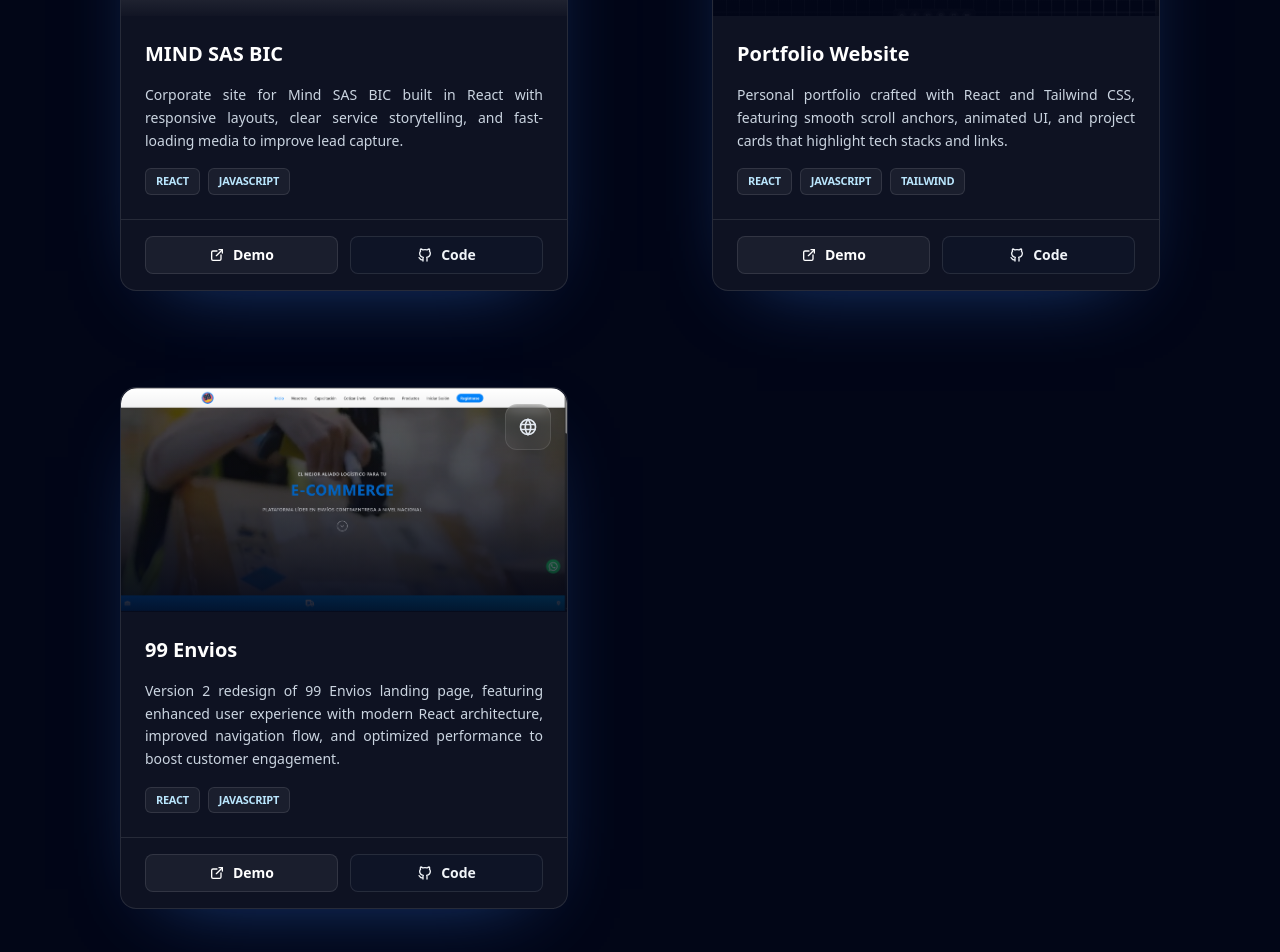
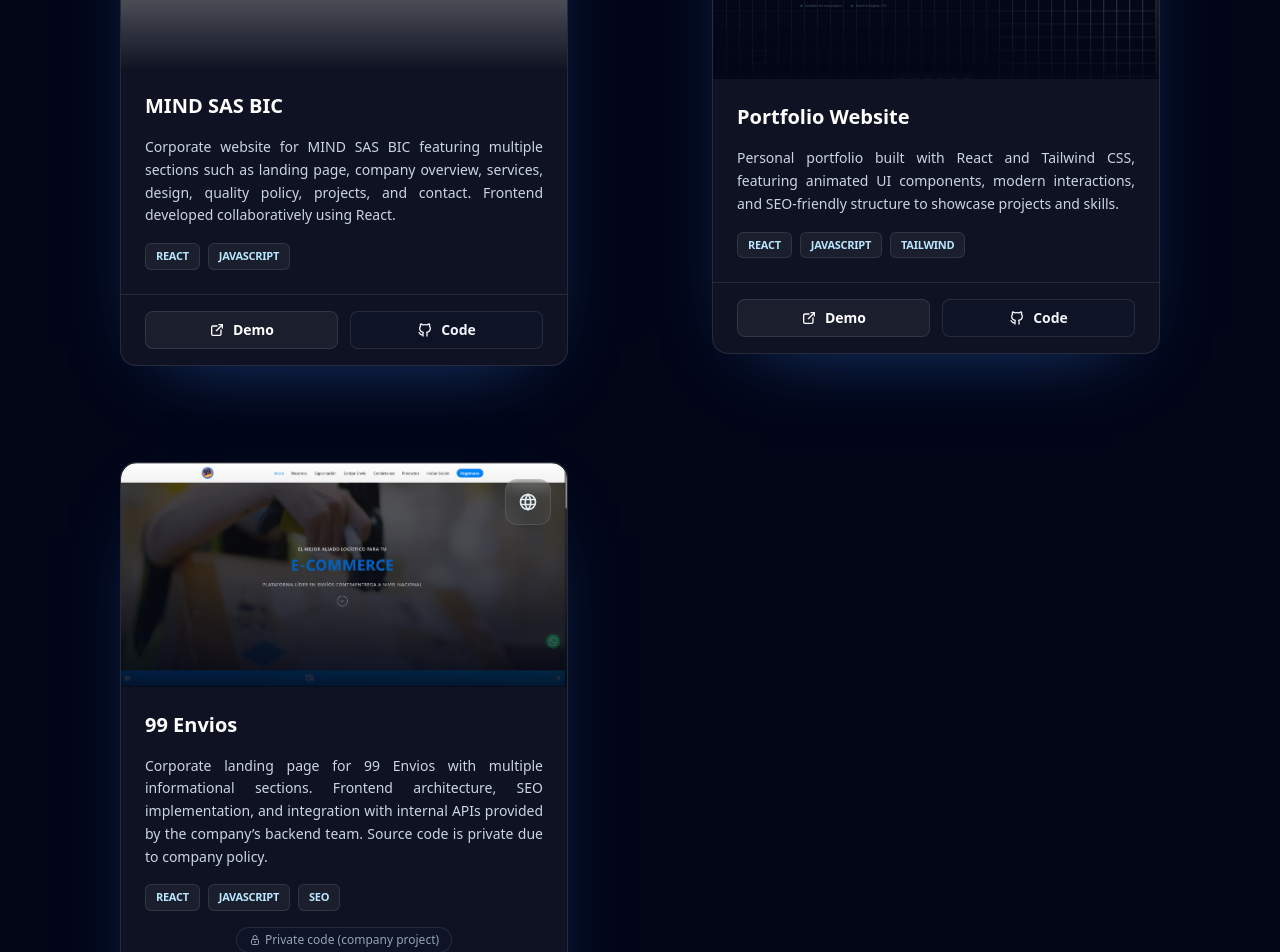
Before and after one commit to estebandvargasm/portfolio, a React (Vite) app: page / in a window 1280 px wide. Shown: the part 1980-2932 px from the top of the page. Built offline with nearby package versions, Linux system fonts and the light colour scheme; grey boxes are pictures that could not be loaded.

Commit message:
feat: enhance SEO and structured data with meta tags and schema for projects

```diff
--- a/index.html
+++ b/index.html
@@ -4,7 +4,102 @@
     <meta charset="UTF-8" />
     <link rel="icon" type="image/x-icon" href="/favicon.ico" />
     <meta name="viewport" content="width=device-width, initial-scale=1.0" />
-    <title>Esteban Vargas</title>
+
+    <!-- Primary Meta Tags -->
+    <title>Esteban Vargas - Frontend Developer | Portfolio</title>
+    <meta name="title" content="Esteban Vargas - Frontend Developer | Portfolio" />
+    <meta name="description" content="Portfolio of Esteban Vargas, Frontend Developer specializing in React, JavaScript, and modern web technologies. Explore my projects and skills." />
+    <meta name="keywords" content="Esteban Vargas, web developer, frontend, React, JavaScript, portfolio, programmer, web design, UI development" />
+    <meta name="author" content="Esteban Vargas" />
+    <meta name="robots" content="index, follow" />
+    <link rel="canonical" href="https://estebandvargasm.github.io" />
+
+    <!-- Open Graph / Facebook -->
+    <meta property="og:type" content="website" />
+    <meta property="og:url" content="https://estebandvargasm.github.io" />
+    <meta property="og:title" content="Esteban Vargas - Frontend Developer | Portfolio" />
+    <meta property="og:description" content="Portfolio of Esteban Vargas, Frontend Developer specializing in React, JavaScript, and modern web technologies. Explore my projects and skills." />
+    <meta property="og:image" content="https://estebandvargasm.github.io/og-image.jpg" />
+    <meta property="og:locale" content="en_US" />
+    <meta property="og:site_name" content="Esteban Vargas Portfolio" />
+
+    <!-- Twitter -->
+    <meta name="twitter:card" content="summary_large_image" />
+    <meta name="twitter:url" content="https://estebandvargasm.github.io" />
+    <meta name="twitter:title" content="Esteban Vargas - Frontend Developer | Portfolio" />
+    <meta name="twitter:description" content="Portfolio of Esteban Vargas, Frontend Developer specializing in React, JavaScript, and modern web technologies. Explore my projects and skills." />
+    <meta name="twitter:image" content="https://estebandvargasm.github.io/og-image.jpg" />
+
+    <!-- Favicon variations -->
+    <link rel="apple-touch-icon" sizes="180x180" href="/apple-touch-icon.png" />
+    <link rel="icon" type="image/png" sizes="32x32" href="/favicon-32x32.png" />
+    <link rel="icon" type="image/png" sizes="16x16" href="/favicon-16x16.png" />
+
+    <!-- Theme Color -->
+    <meta name="theme-color" content="#000000" />
+
+    <!-- Schema.org structured data -->
+    <script type="application/ld+json">
+    {
+      "@context": "https://schema.org",
+      "@graph": [
+        {
+          "@type": "WebSite",
+          "@id": "https://estebandvargasm.github.io/#website",
+          "url": "https://estebandvargasm.github.io",
+          "name": "Esteban Vargas Portfolio",
+          "description": "Portfolio of Esteban Vargas, Frontend Developer specialized in React and modern web technologies",
+          "inLanguage": "en"
+        },
+        {
+          "@type": "ProfilePage",
+          "@id": "https://estebandvargasm.github.io/#profile",
+          "url": "https://estebandvargasm.github.io",
+          "name": "Esteban Vargas - Frontend Developer",
+          "isPartOf": {
+            "@id": "https://estebandvargasm.github.io/#website"
+          },
+          "about": {
+            "@id": "https://estebandvargasm.github.io/#person"
+          },
+          "hasPart": [
+            {
+              "@type": "AboutPage",
+              "@id": "https://estebandvargasm.github.io/#about",
+              "name": "About Me"
+            },
+            {
+              "@type": "CollectionPage",
+              "@id": "https://estebandvargasm.github.io/#projects",
+              "name": "Projects"
+            }
+          ]
+        },
+        {
+          "@type": "Person",
+          "@id": "https://estebandvargasm.github.io/#person",
+          "name": "Esteban Vargas",
+          "url": "https://estebandvargasm.github.io",
+          "jobTitle": "Frontend Developer",
+          "description": "Frontend Developer specialized in React, JavaScript, and modern UI development",
+          "image": "https://estebandvargasm.github.io/profile.jpg",
+          "sameAs": [
+            "https://github.com/estebandvargasm",
+            "https://www.linkedin.com/in/esteban-vargas"
+          ],
+          "knowsAbout": [
+            "React",
+            "JavaScript",
+            "Frontend Development",
+            "UI Development",
+            "Web Performance",
+            "SEO for SPAs"
+          ]
+        }
+      ]
+    }
+    </script>
+
   </head>
   <body>
     <div id="root"></div>
--- a/src/projects/projects.jsx
+++ b/src/projects/projects.jsx
@@ -4,44 +4,120 @@
 import portfolio from "../assets/portfolio.png";
 import envios99 from "../assets/99envios.png";
 
+function generateProjectSchema(project) {
+  const baseSchema = {
+    "@context": "https://schema.org",
+    "name": project.title,
+    "description": project.description,
+    "url": project.projectLink,
+    "author": {
+      "@id": "https://estebandvargasm.github.io/#person",
+    },
+  };
+
+  // Proyectos con código público
+  if (project.schemaType === "SoftwareSourceCode") {
+    return {
+      ...baseSchema,
+      "@type": "SoftwareSourceCode",
+      programmingLanguage: project.tags,
+      ...(project.codePublic && project.codeLink && {
+        codeRepository: project.codeLink,
+      }),
+    };
+  }
+
+  // Proyectos corporativos / landing
+  if (project.schemaType === "WebSite") {
+    return {
+      ...baseSchema,
+      "@type": "WebSite",
+      publisher: {
+        "@type": "Organization",
+        name: project.company,
+        url: project.projectLink,
+      },
+    };
+  }
+
+  return baseSchema;
+}
+
 function Projects() {
   const projects = [
     {
       title: "MIND SAS BIC",
-      description: "Corporate site for Mind SAS BIC built in React with responsive layouts, clear service storytelling, and fast-loading media to improve lead capture.",
+      description:
+        "Corporate website for MIND SAS BIC featuring multiple sections such as landing page, company overview, services, design, quality policy, projects, and contact. Frontend developed collaboratively using React.",
       image: mindSasBic,
       projectLink: "https://www.metalmindsa.com/",
       codeLink: "https://github.com/LuisDavidFajardoH/Mind",
+      codePublic: true,
       tags: ["React", "JavaScript"],
       icon: "web",
+      schemaType: "SoftwareSourceCode",
+      company: "MIND SAS BIC",
     },
     {
       title: "Portfolio Website",
-      description: "Personal portfolio crafted with React and Tailwind CSS, featuring smooth scroll anchors, animated UI, and project cards that highlight tech stacks and links.",
+      description:
+        "Personal portfolio built with React and Tailwind CSS, featuring animated UI components, modern interactions, and SEO-friendly structure to showcase projects and skills.",
       image: portfolio,
       projectLink: "https://estebandvargasm.github.io/portfolio/",
       codeLink: "https://github.com/estebandvargasm/portfolio",
+      codePublic: true,
       tags: ["React", "JavaScript", "Tailwind"],
       icon: "web",
+      schemaType: "SoftwareSourceCode",
     },
     {
       title: "99 Envios",
-      description: "Version 2 redesign of 99 Envios landing page, featuring enhanced user experience with modern React architecture, improved navigation flow, and optimized performance to boost customer engagement.",
+      description:
+        "Corporate landing page for 99 Envios with multiple informational sections. Frontend architecture, SEO implementation, and integration with internal APIs provided by the company’s backend team. Source code is private due to company policy.",
       image: envios99,
-      projectLink: "https://v2.99envios.com/",
-      codeLink: "https://github.com/estebandvargasm/99envios.com",
-      tags: ["React", "JavaScript"],
+      projectLink: "https://99envios.com/",
+      codeLink: null,
+      codePublic: false,
+      tags: ["React", "JavaScript", "SEO"],
       icon: "web",
+      schemaType: "WebSite",
+      company: "99 Envios",
     },
   ];
 
   return (
-    <section id="projects" className="px-6 py-20 text-slate-100 sm:px-8">
+    <>
+      {/* Schema.org JSON-LD */}
+      {projects.map((project) => (
+        <script
+          key={`${project.title}-schema`}
+          type="application/ld+json"
+          dangerouslySetInnerHTML={{
+            __html: JSON.stringify(generateProjectSchema(project)),
+          }}
+        />
+      ))}
+
+      {/* UI */}
+      <section
+        id="projects"
+        className="px-6 py-20 text-slate-100 sm:px-8"
+        aria-labelledby="projects-title"
+      >
         <div className="mx-auto max-w-6xl text-center">
-        <h2 className="text-3xl font-extrabold text-slate-50 sm:text-4xl">Projects</h2>
+          <h2
+            id="projects-title"
+            className="text-3xl font-extrabold text-slate-50 sm:text-4xl"
+          >
+            Projects
+          </h2>
+
           <p className="mx-auto mt-3 max-w-2xl text-base leading-relaxed text-slate-300">
-          A selection of works that demonstrate my technical skills and attention to detail.
+            A selection of personal and professional projects that demonstrate my
+            experience working with modern frontend technologies, collaboration,
+            SEO, and real-world product constraints.
           </p>
+
           <div className="mt-10 grid gap-8 md:grid-cols-2">
             {projects.map((project) => (
               <ThreeDCardDemo key={project.title} {...project} />
@@ -49,6 +125,7 @@
           </div>
         </div>
       </section>
+    </>
   );
 }
 
--- a/src/test.jsx
+++ b/src/test.jsx
@@ -1,14 +1,20 @@
 import React from "react";
-import { IconBrandGithub, IconDeviceMobile, IconExternalLink, IconWorld } from "@tabler/icons-react";
+import {
+  IconBrandGithub,
+  IconDeviceMobile,
+  IconExternalLink,
+  IconWorld,
+  IconLock,
+} from "@tabler/icons-react";
 import { CardBody, CardContainer, CardItem } from "./components/ui/3d-card";
 
-// Componente principal 3D Card Demo
 export function ThreeDCardDemo({
   title,
   description,
   image,
   projectLink,
   codeLink,
+  codePublic = true,
   tags = [],
   icon = "web",
 }) {
@@ -17,7 +23,8 @@
   return (
     <CardContainer className="inter-var">
       <CardBody className="relative group/card rounded-2xl border border-white/10 bg-white/5 p-0 shadow-[0_25px_80px_-45px_rgba(59,130,246,0.6)] overflow-hidden">
-        <div className="flex flex-col h-full">
+        <div className="flex h-full flex-col">
+          {/* IMAGE */}
           <CardItem translateZ={80} className="relative">
             <div className="relative h-56 w-full overflow-hidden rounded-t-2xl">
               <img
@@ -34,11 +41,20 @@
             </div>
           </CardItem>
 
+          {/* CONTENT */}
           <div className="flex flex-col gap-4 px-6 py-6">
-            <CardItem translateZ={50} className="text-xl font-bold text-white text-left">
+            <CardItem
+              translateZ={50}
+              className="text-left text-xl font-bold text-white"
+            >
               {title}
             </CardItem>
-            <CardItem translateZ={40} as="p" className="text-sm leading-relaxed text-slate-300 text-justify">
+
+            <CardItem
+              translateZ={40}
+              as="p"
+              className="text-justify text-sm leading-relaxed text-slate-300"
+            >
               {description}
             </CardItem>
 
@@ -54,26 +70,52 @@
                 ))}
               </CardItem>
             )}
+
+            {/* PRIVATE CODE BADGE */}
+            {!codePublic && (
+              <CardItem translateZ={20}>
+                <span className="inline-flex items-center gap-1 rounded-full border border-white/10 bg-slate-900/60 px-3 py-1 text-xs text-slate-400">
+                  <IconLock className="h-3 w-3" />
+                  Private code (company project)
+                </span>
+              </CardItem>
+            )}
           </div>
 
+          {/* ACTIONS */}
           <div className="mt-auto border-t border-white/10 px-6 py-4">
-            <div className="grid grid-cols-2 gap-3">
+            <div
+              className={`grid gap-3 ${
+                codePublic && codeLink ? "grid-cols-2" : "grid-cols-1"
+              }`}
+            >
+              {/* DEMO */}
               <CardItem
                 translateZ={20}
                 as="button"
-                onClick={() => window.open(projectLink, "_blank", "noreferrer")}
+                onClick={() =>
+                  window.open(projectLink, "_blank", "noreferrer")
+                }
                 className="flex items-center justify-center gap-2 rounded-lg border border-white/10 bg-white/5 px-3 py-2 text-sm font-semibold text-white transition hover:bg-white/10"
               >
-                <IconExternalLink className="h-4 w-4" /> Demo
+                <IconExternalLink className="h-4 w-4" />
+                Demo
               </CardItem>
+
+              {/* CODE (ONLY IF PUBLIC) */}
+              {codePublic && codeLink && (
                 <CardItem
                   translateZ={20}
                   as="button"
-                onClick={() => window.open(codeLink, "_blank", "noreferrer")}
+                  onClick={() =>
+                    window.open(codeLink, "_blank", "noreferrer")
+                  }
                   className="flex items-center justify-center gap-2 rounded-lg border border-white/10 bg-slate-900/60 px-3 py-2 text-sm font-semibold text-slate-100 transition hover:text-sky-300"
                 >
-                <IconBrandGithub className="h-4 w-4" /> Code
+                  <IconBrandGithub className="h-4 w-4" />
+                  Code
                 </CardItem>
+              )}
             </div>
           </div>
         </div>
```
Also changed, not shown: public/robots.txt (added), 1 other file (tests, documents, lock files or other folders). Lines whose indentation alone changed are shown as unchanged.
